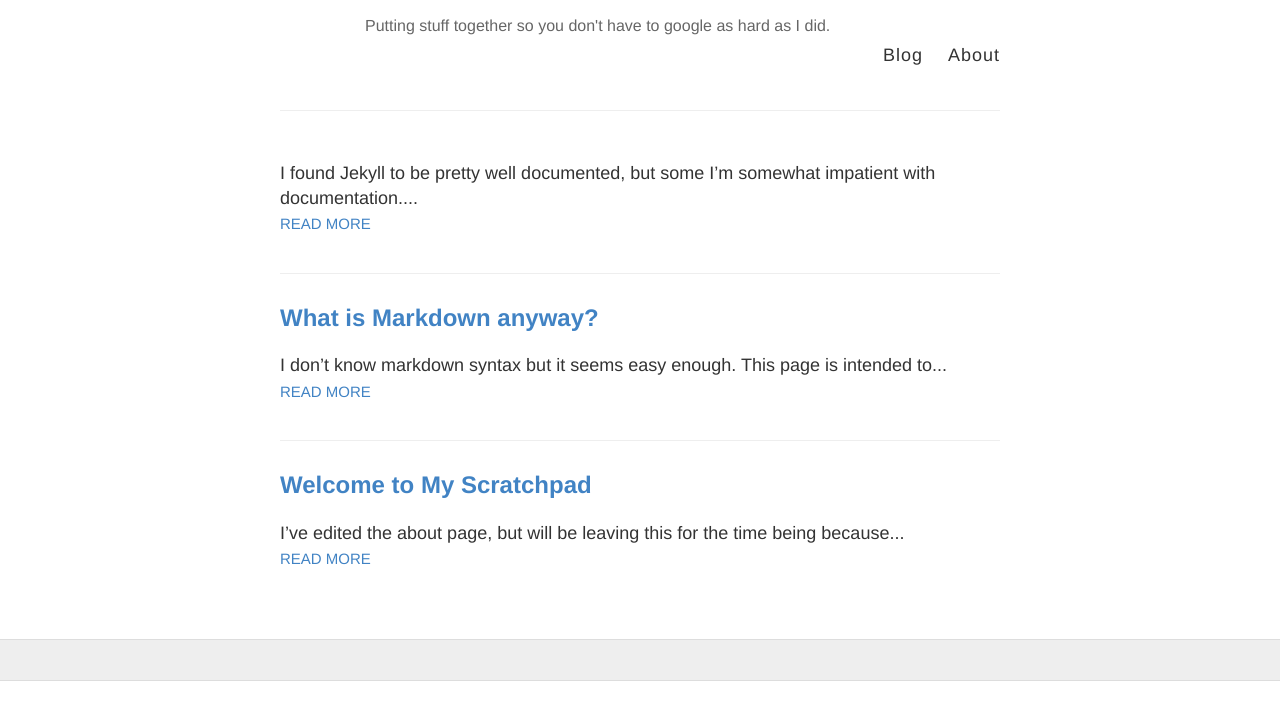
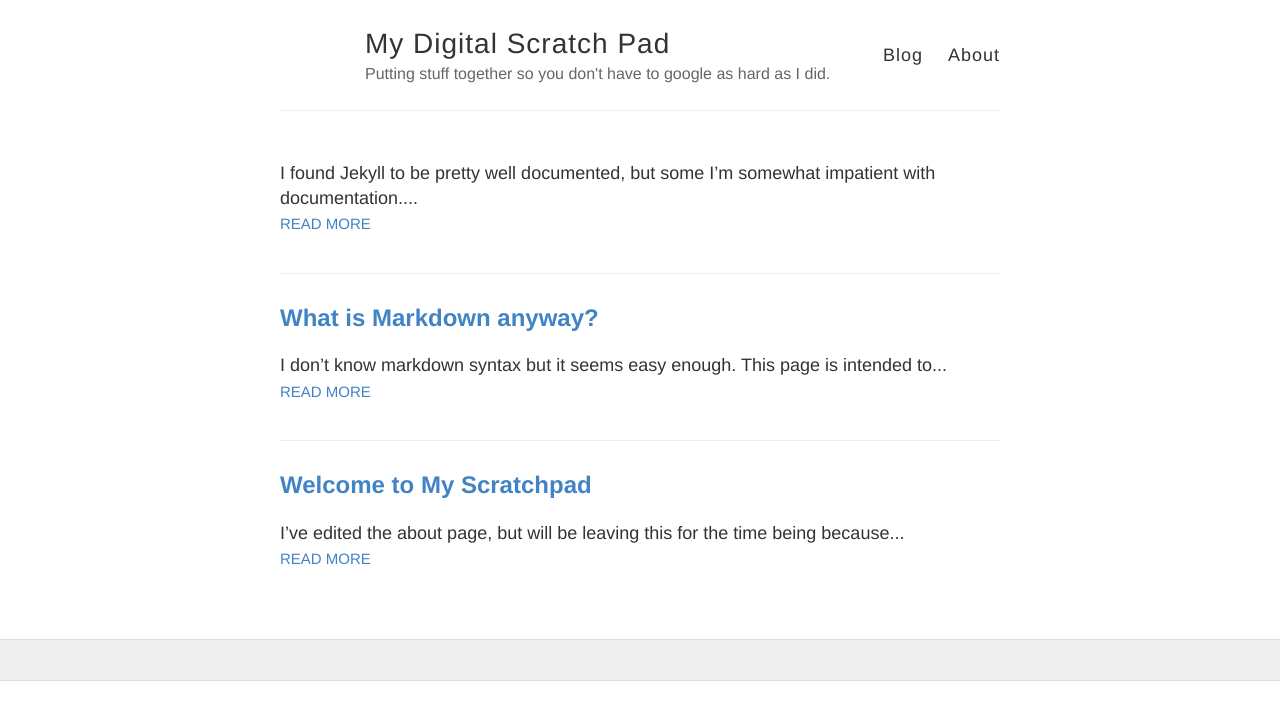
Before and after one commit to remotephone/blog.rmtph.one, a Jekyll site: the page built from index.html, in a window 1280 px wide. Shown: the top 720 px of the page. Built offline with Jekyll 4.4.1, drawn with Linux system fonts in a browser that asks for light colours; the list of posts is cut into pages by our own code.

Commit message:
Update _config.yml

```diff
--- a/_config.yml
+++ b/_config.yml
@@ -16,6 +16,7 @@
 title: My digital scratch pad
 email: remotephone@gmail.com
 
+name: My Digital Scratch Pad
 description: > # this means to ignore newlines until "baseurl:"
   Putting stuff together so you don't have to google as hard as I did.
 
```
